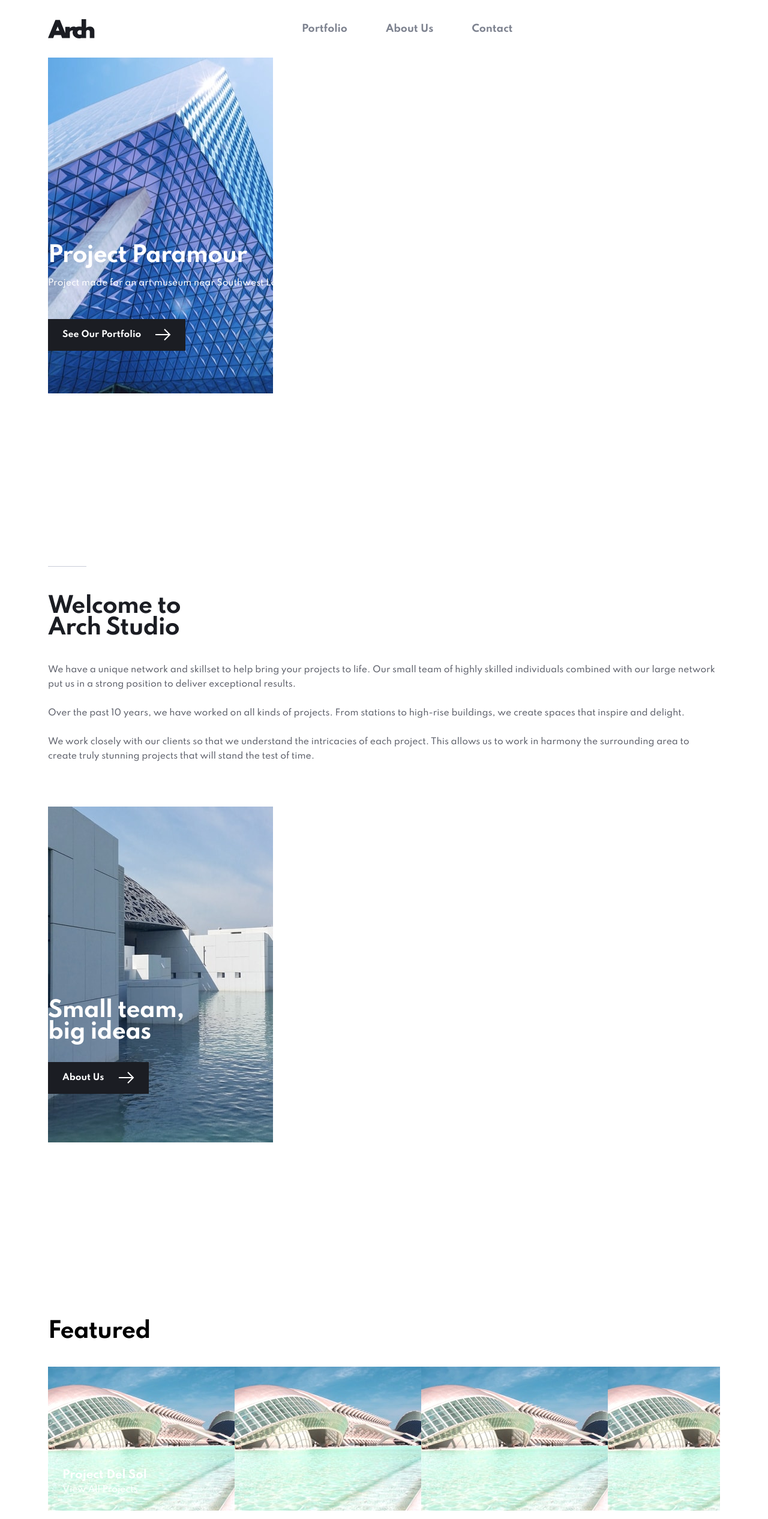
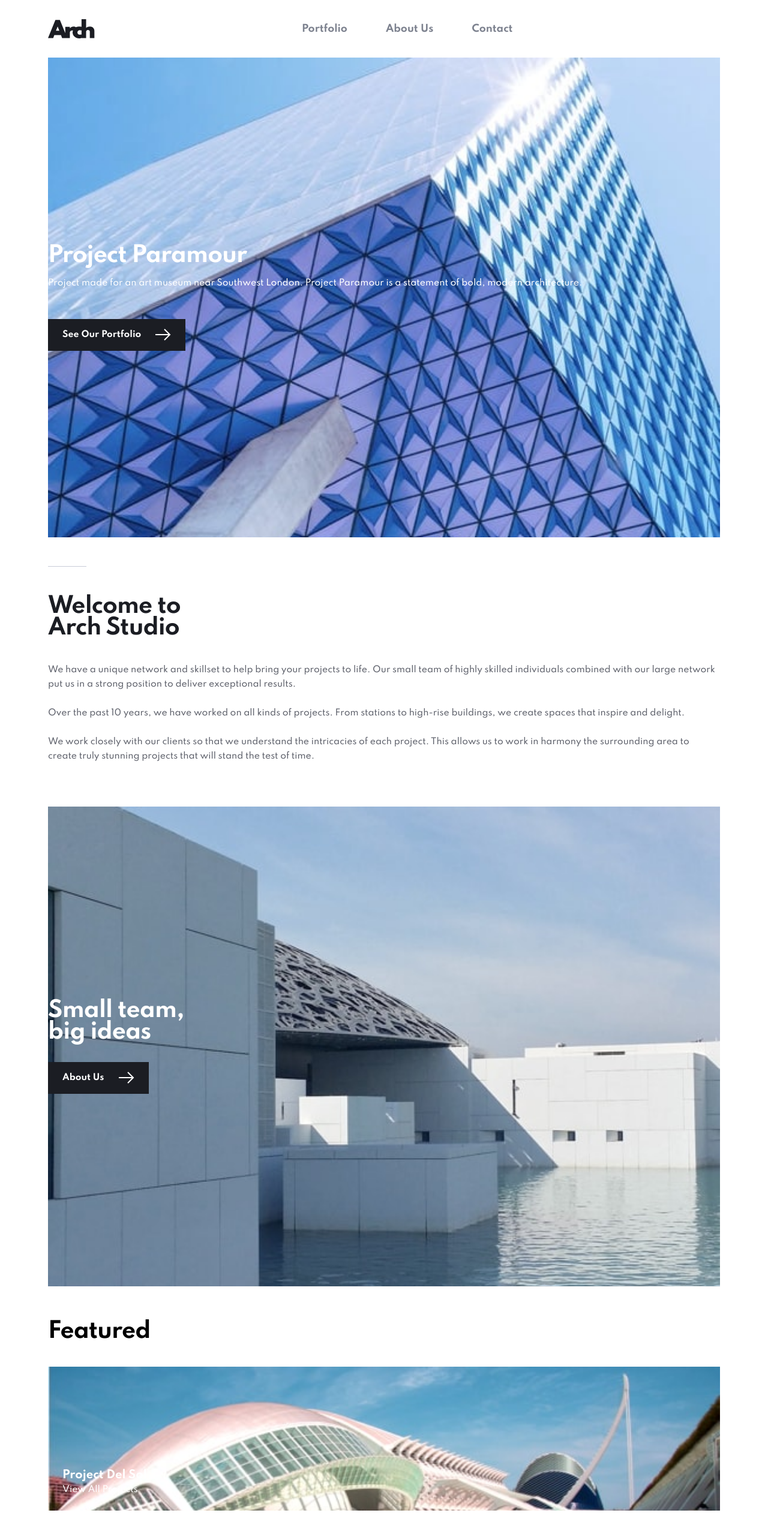
Before and after one commit to chungleee/nextjs-arch-studio, a Next.js app: page / in a window 1280 px wide. Shown: the top 2533 px of the page at 60% size. Built offline with nearby package versions, Linux system fonts and the light colour scheme.

Commit message:
tablet asset

```diff
--- a/pages/index.js
+++ b/pages/index.js
@@ -10,14 +10,17 @@ const Home = () => {
     {
       name: "Project Del Sol",
       image: "img-del-sol",
+      tablet: "img-del-sol-tablet",
     },
     {
       name: "228B Tower",
       image: "img-228b",
+      tablet: "img-228b-tablet",
     },
     {
       name: "Le Prototype",
       image: "img-prototype",
+      tablet: "img-prototype-tablet",
     },
   ];
 
@@ -25,7 +28,7 @@ const Home = () => {
     <div>
       <Header />
 
-      <section className="bg-img-paramour  bg-no-repeat flex items-center h-screen px-8 text-white md:px-0">
+      <section className="bg-img-paramour  bg-cover bg-no-repeat flex items-center h-screen px-8 text-white md:px-0 md:bg-img-paramour-tablet">
         <div>
           <h1 className="font-bold leading-none mb-4 text-4xl tracking-tight">
             Project Paramour
@@ -66,7 +69,7 @@ const Home = () => {
         </div>
       </section>
 
-      <section className="bg-img-small-team  bg-no-repeat flex items-center h-screen px-8 text-white md:px-0">
+      <section className="bg-img-small-team  bg-cover bg-no-repeat flex items-center h-screen px-8 text-white md:px-0 md:bg-img-small-team-tablet">
         <div>
           <h1 className="font-bold leading-none mb-8 text-4xl tracking-tight">
             Small team, <br /> big ideas
@@ -83,9 +86,9 @@ const Home = () => {
             return (
               <Card
                 key={key}
-                bgImg={feature.image}
                 name={feature.name}
                 className="my-4"
+                className={`my-4 bg-no-repeat bg-cover bg-${feature.image} md:bg-${feature.tablet}`}
               />
             );
           })}
```
